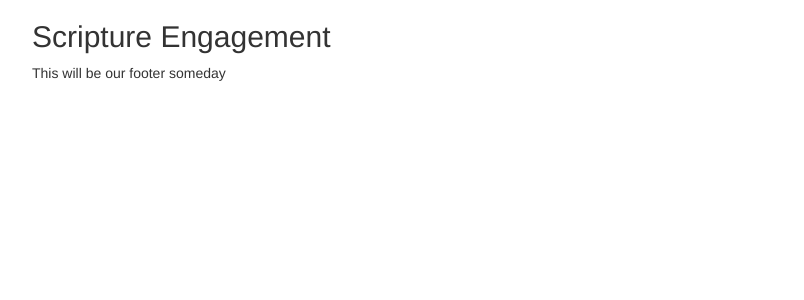
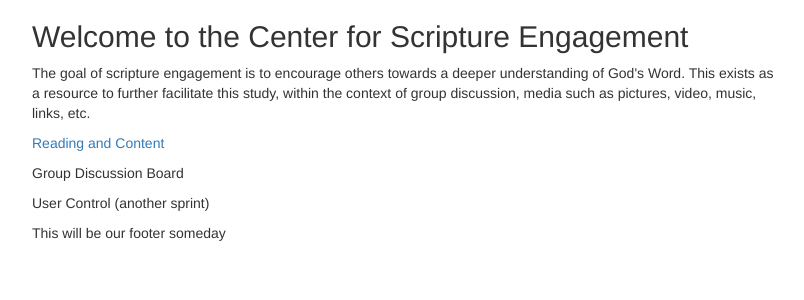
Before and after one commit to BoringCode/scripture-engagement-platform, a Python web app: template app/templates/readings/index.html in a window 1280 px wide. Shown: the top 300 px of the page, without its empty margins (38-842 px from the left). Run offline with Jinja, Linux system fonts and the light colour scheme; the template is opened without the code that fills it, so the values that code supplies are empty; some libraries are stand-ins or nearby versions.

Commit message:
updated index.html

```diff
--- a/app/templates/readings/index.html
+++ b/app/templates/readings/index.html
@@ -1,5 +1,16 @@
 {% extends "base.html" %}
 
 {% block main %}
-	<h2>Scripture Engagement</h2>
+	<h2>Welcome to the Center for Scripture Engagement</h2>
+    <div id="intro_content">
+    <p>The goal of scripture engagement is to encourage others towards a deeper understanding of God's Word. This exists as a resource to further facilitate this study, within the context of group discussion, media such as pictures, video, music, links, etc. </p>
+    </div>
+
+    <div id="links">
+    <p><a href="indiv_reading.html">Reading and Content</a></p>
+    <p>Group Discussion Board</p>
+    <p>User Control (another sprint)</p>
+    </div>
+
+
 {%- endblock %}
--- a/app/templates/readings/indiv_reading.html
+++ b/app/templates/readings/indiv_reading.html
@@ -1,9 +1,9 @@
 <html>
-{% extends "../base.html" %}
+{% extends "base.html" %}
 
 {% block title %}Individual Reading Page{% endblock %}
 
-{% block content %}
+{% block main %}
 <h2>Individual Reading Page</h2>
 
 <div id="introinfo">
```
